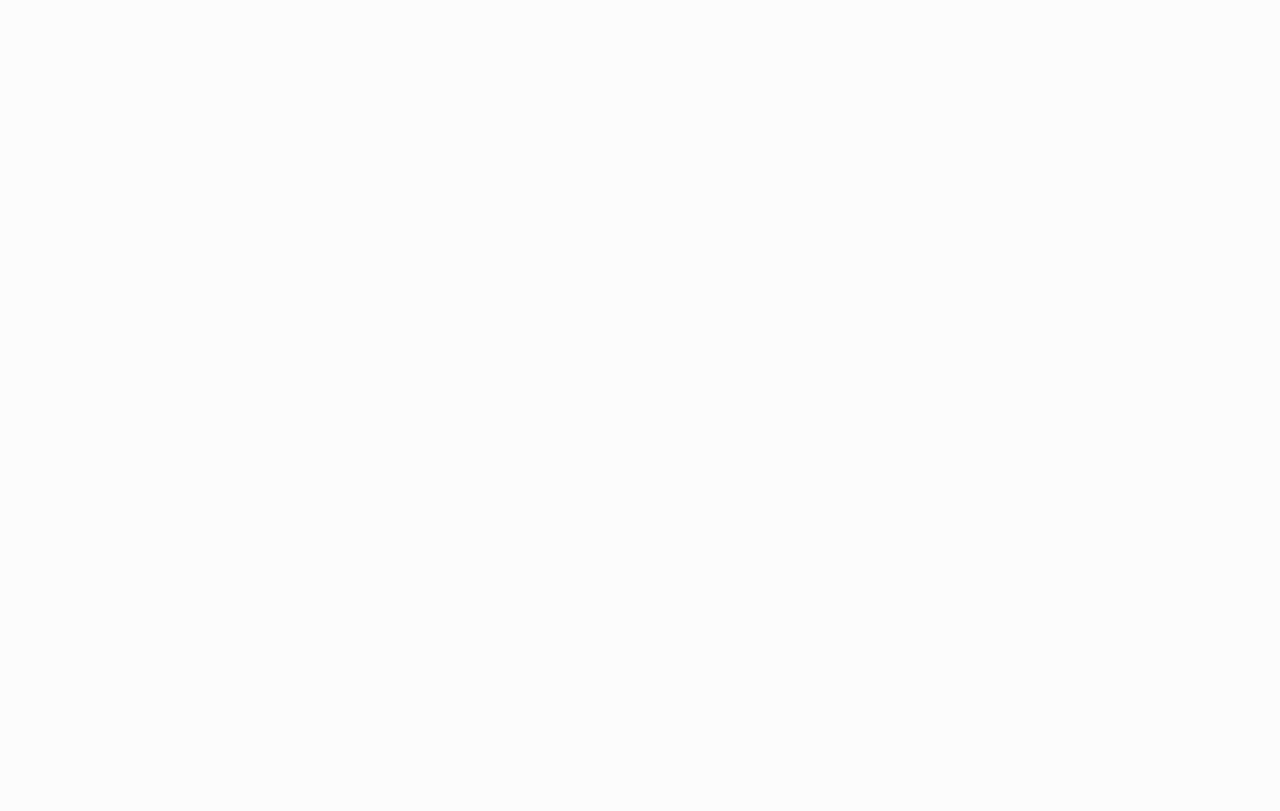
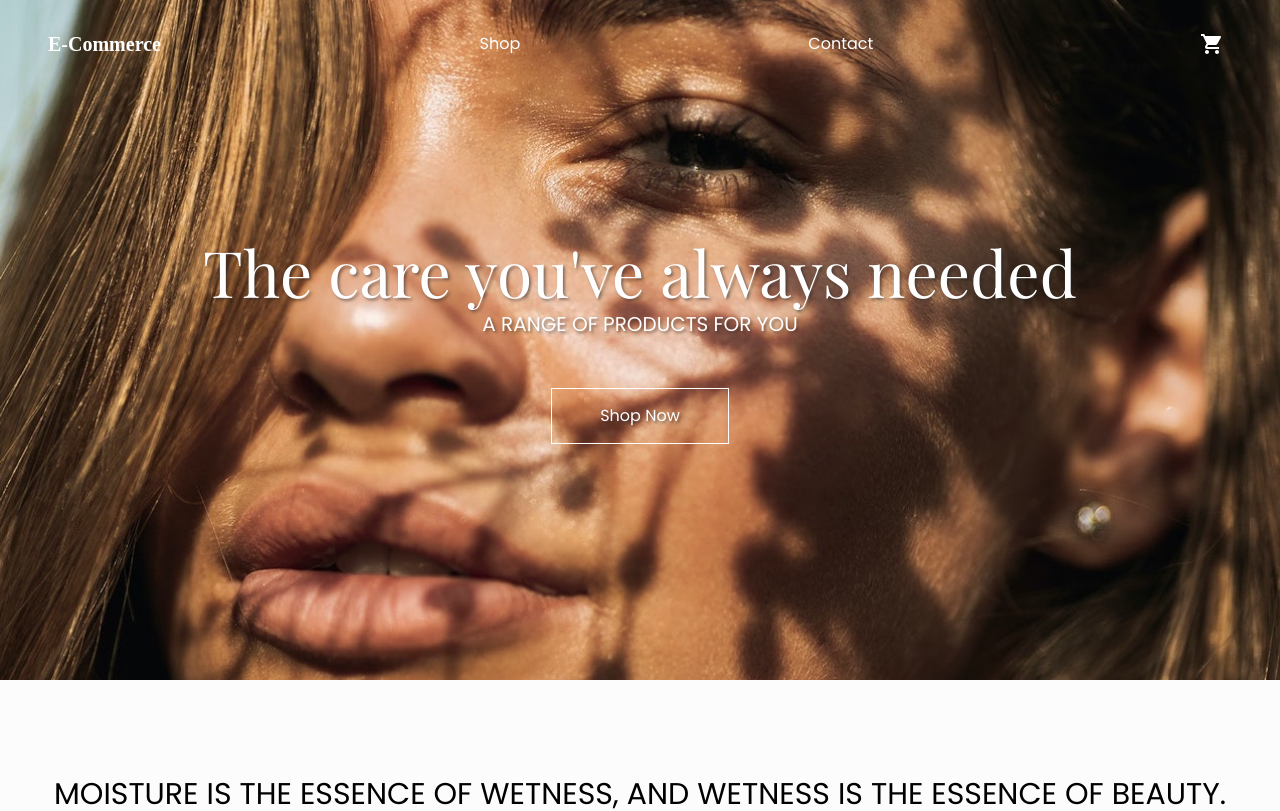
Before and after one commit to muhammedalaa1/E-commerce, a React (Vite) app: page / in a window 1280 px wide. Before the commit this address had no page. Shown: the top 811 px of the page. Built offline with nearby package versions, Linux system fonts and the light colour scheme; no server answers; a web font is replaced by a local one.

Commit message:
Update App.jsx

```diff
--- a/src/App.jsx
+++ b/src/App.jsx
@@ -12,9 +12,9 @@
     <>
       <SkeletonTheme baseColor="#313131" highlightColor="#525252">
         <Routes>
-          <Route path="/E-commerce/" element={<Home />} />
-          <Route path="/E-commerce/Collection" element={<Collection />} />
-          <Route path="/E-commerce/product/:id" element={<Product />} />
+          <Route path="/" element={<Home />} />
+          <Route path="/Collection" element={<Collection />} />
+          <Route path="/product/:id" element={<Product />} />
         </Routes>
       </SkeletonTheme>
     </>
```
